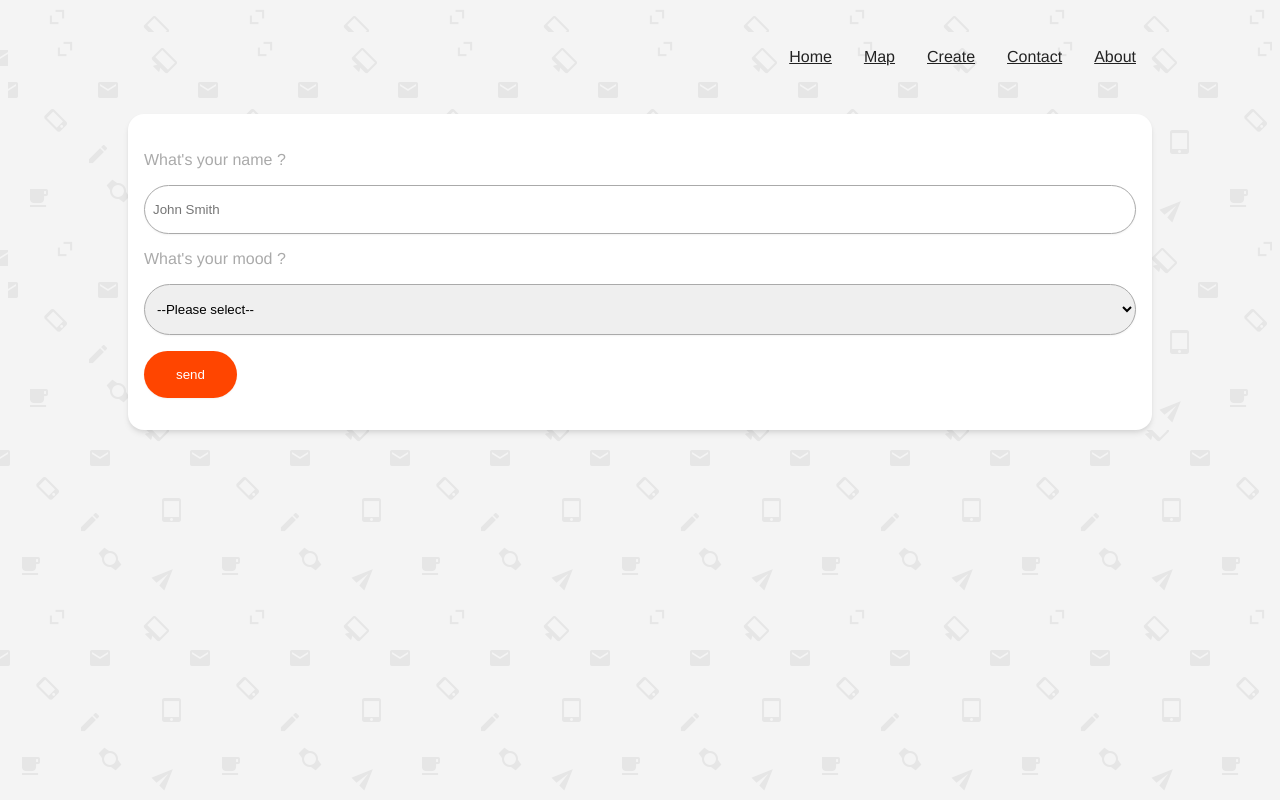
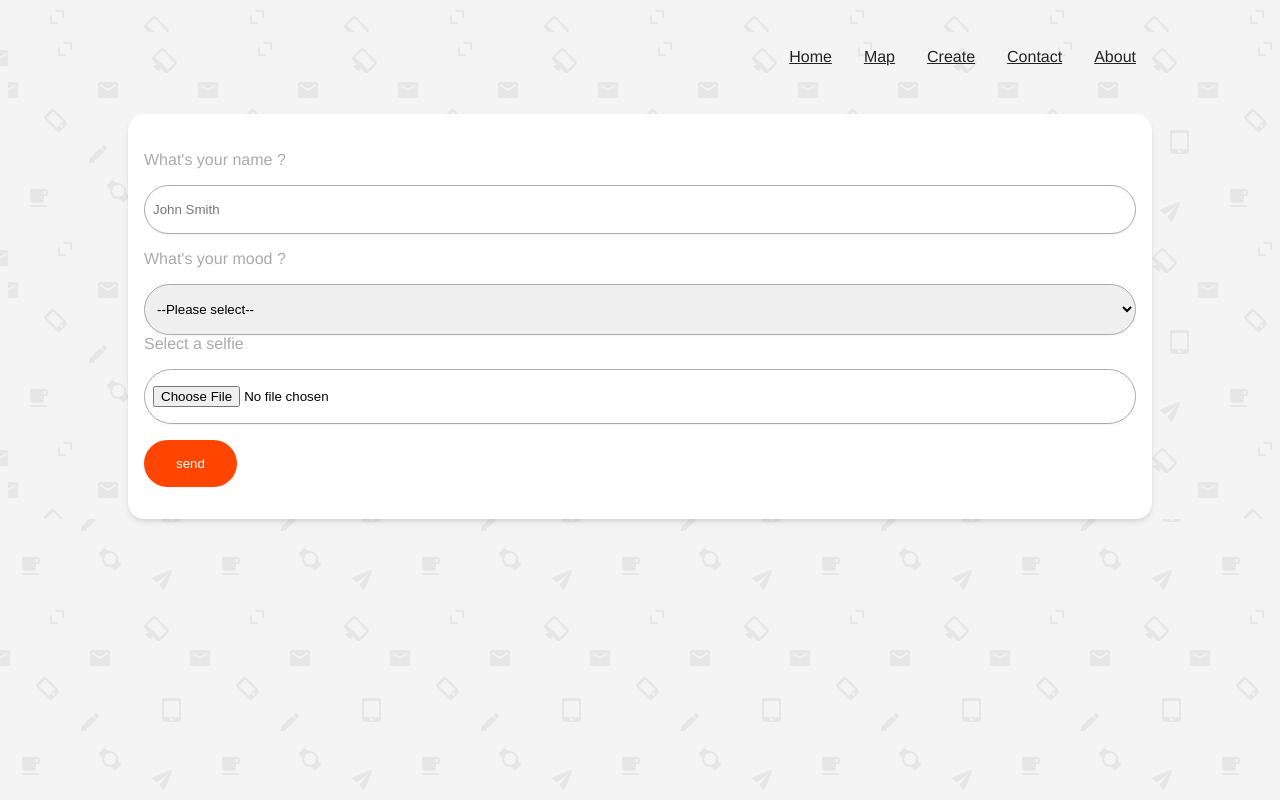
Before and after one commit to thylo/iad-dynamic-web-1-photobooth, a website: page views/form/create.html in a window 1280 px wide. Drawn offline with nearby package versions, Linux system fonts and the light colour scheme; files that its build step writes are made by us from their sources.

Commit message:
Ajouter le choix de selfie

```diff
--- a/package.json
+++ b/package.json
@@ -16,6 +16,7 @@
     "express": "4.17.1",
     "express-session": "^1.17.1",
     "gulp": "^4.0.2",
+    "multer": "^1.4.2",
     "nedb": "1.8.0",
     "nunjucks": "3.2.2",
     "prettier": "^2.1.2"
--- a/views/form/create.html
+++ b/views/form/create.html
@@ -1,7 +1,7 @@
 {% extends "layouts/base.html" %} {% block content %}
 <div class="content">
 	 <h1>{{title}}</h1>
-	<form action="/form" method="post">
+	<form action="/form" method="post" enctype="multipart/form-data">
 		<div class="c-form-control">
 			<label class="c-form-control__label" for="name">What's your name ?</label>
 			<input
@@ -25,6 +25,17 @@
 				<option value="{{mood}}">{{mood}}</option>
 				{% endfor %}
 			</select>
+		<div class="c-form-control">
+			<label class="c-form-control__label" for="selfie">Select a selfie</label>
+			<input
+				type="file"
+				class="c-form-control__input"
+				id="selfie"
+				name="uploaded_file"
+				required="true"
+
+
+			>
 		</div>
 		<div class="c-form-control">
 			<input class="c-button" type="submit" value="send" />
```
Also changed, not shown: src/routes/form.js (+13 -3 lines), 5 other files.
